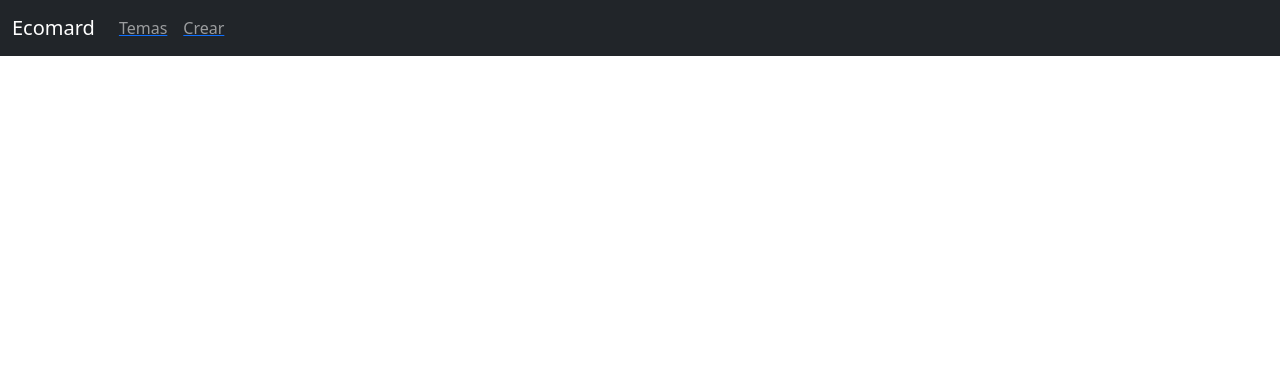
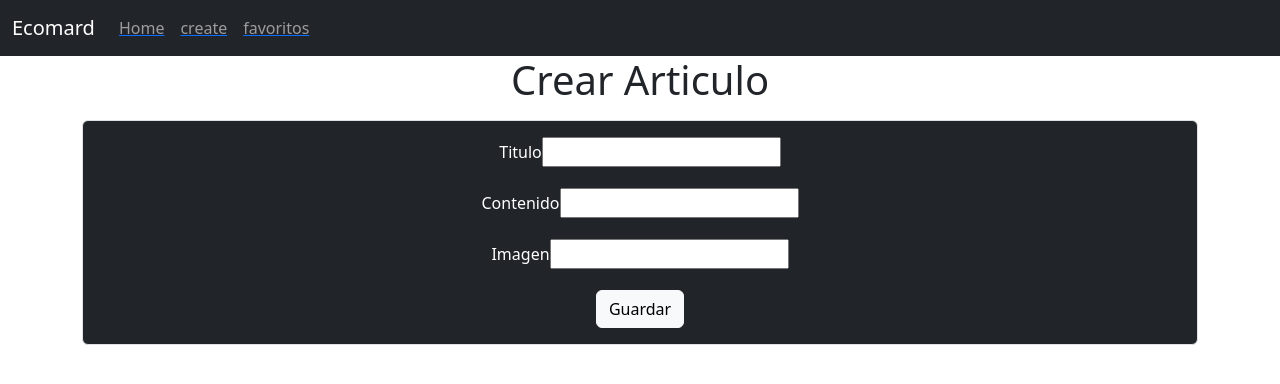
Before and after one commit to mard2499/practi, a React (Create React App) app in the folder ecomard/: page /Create in a window 1280 px wide. Shown: the top 384 px of the page. Built offline with nearby package versions, Linux system fonts and the light colour scheme.

Commit message:
prueba de create

```diff
--- a/ecomard/package.json
+++ b/ecomard/package.json
@@ -11,7 +11,7 @@
     "node-sass": "^7.0.3",
     "react": "^18.2.0",
     "react-dom": "^18.2.0",
-    "react-router-dom": "^6.8.0",
+    "react-router-dom": "^5.2.0",
     "react-scripts": "5.0.1",
     "reactstrap": "^9.1.5",
     "web-vitals": "^2.1.4"
--- a/ecomard/src/App.js
+++ b/ecomard/src/App.js
@@ -1,7 +1,7 @@
-import logo from './logo.svg';
-import './App.css';
 import React, { useState } from "react";
 import routes from './config/routes';
+import './App.css';
+
 
 import {
   BrowserRouter as Router,
@@ -23,7 +23,13 @@ import {
   DropdownMenu,
   DropdownItem,
   NavbarText,
+  Label,
+  Container,
+  Row,
 } from 'reactstrap';
+import Home from "./page/Home"
+import Create from "./page/Create"
+
 
 
 function App() {
@@ -33,33 +39,47 @@ function App() {
 
 
   return (
-    <div className='app'>
+    <div className='App'>
       <Router>
         <Navbar color='dark' dark expand="md">
           <NavbarBrand href="/">Ecomard</NavbarBrand>
           <NavbarToggler onClick={toggle} />
           <Collapse isOpen={isOpen} navbar>
             <Nav className="me-auto" navbar>
+            {
+              routes.routes.map(routes => {
+                  const {label, path} = routes;
+                  return(
+                    <NavItem>
+                    <Link to={path}>
+                      <NavLink>{label}</NavLink>
+                    </Link>
+                  </NavItem>
+                  )
+              })
 
-              <NavItem>
-                <Link to="/">
-                  <NavLink>Temas</NavLink>
-                </Link>
-              </NavItem>
-
-              <NavItem>
-                <Link to="/">
-                  <NavLink>Crear</NavLink>
-                </Link>
-              </NavItem>
+          }
 
             </Nav>
 
           </Collapse>
         </Navbar>
-      </Router>
 
 
+
+
+        <Container>
+          <Row>
+            <Switch>
+            <Route path="/" exact={true} component={Home} />
+            <Route path="/Create" component={Create} />
+
+
+
+            </Switch>
+          </Row>
+        </Container>
+      </Router>
 
 
     </div>
--- a/ecomard/src/config/routes.js
+++ b/ecomard/src/config/routes.js
@@ -1,12 +1,12 @@
 export default {
     routes:[
         {
-            label:"home",
+            label:"Home",
             path:"/"
         },
         {
-            label:"crear",
-            path:"/crear"
+            label:"create",
+            path:"/Create"
         },
         {
             label:"favoritos",
--- /dev/null
+++ b/ecomard/src/page/Create/index.js
@@ -0,0 +1,34 @@
+import { Button, Col, Form, FormGroup, Label } from "reactstrap"
+import React, {useState,usseEffect} from "react"
+
+const Create = () => {
+    return (
+        <Col xs="12">
+            <h1>Crear Articulo</h1>
+            <Form className="bg-dark text-white border rounded
+            my-3 p-3">
+                <FormGroup>
+                    <Label>Titulo</Label>
+                    <input>
+                    </input>
+                </FormGroup>
+
+                <FormGroup>
+                    <Label> Contenido</Label>
+                    <input>
+                    </input>
+                </FormGroup>
+
+                <FormGroup>
+                    <Label>Imagen</Label>
+                    <input>
+                    </input>
+                </FormGroup>
+                <Button type="button" color= "light">Guardar</Button>
+            </Form>
+
+        </Col>
+    )
+}
+
+export default Create
--- /dev/null
+++ b/ecomard/src/page/Home/index.js
@@ -0,0 +1,13 @@
+import { Col, Form, FormGroup, Label } from "reactstrap"
+import React, {useState,usseEffect} from "react"
+
+const Home = () => {
+    return (
+        <Col xs="12">
+            <h1>Home</h1>
+
+        </Col>
+    )
+}
+
+export default Home
```
Also changed, not shown: 1 other file (tests, documents, lock files or other folders).
